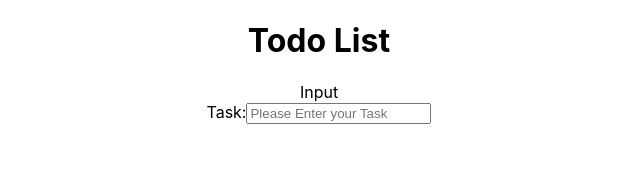
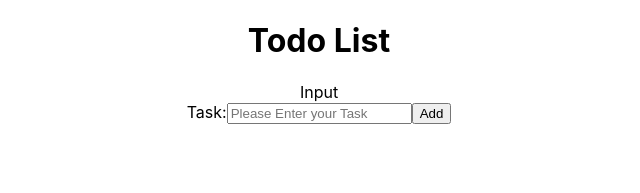
Before and after one commit to musaissa15/react_testing, a React (Create React App) app: page / in a window 1280 px wide. Shown: the top 193 px of the page, without its empty margins (321-961 px from the left). Built offline with nearby package versions, Linux system fonts and the light colour scheme.

Commit message:
test for submit button

```diff
--- a/src/Input/Input.jsx
+++ b/src/Input/Input.jsx
@@ -8,7 +8,8 @@ const Input = () => {
 				<label>
 					Task:
 					<input type="text" placeholder="Please Enter your Task" />
-				</label>
+        </label>
+        <button type="submit"> Add </button>
 			</form>
 		</div>
 	);
```
Also changed, not shown: 1 other file (tests, documents, lock files or other folders).
